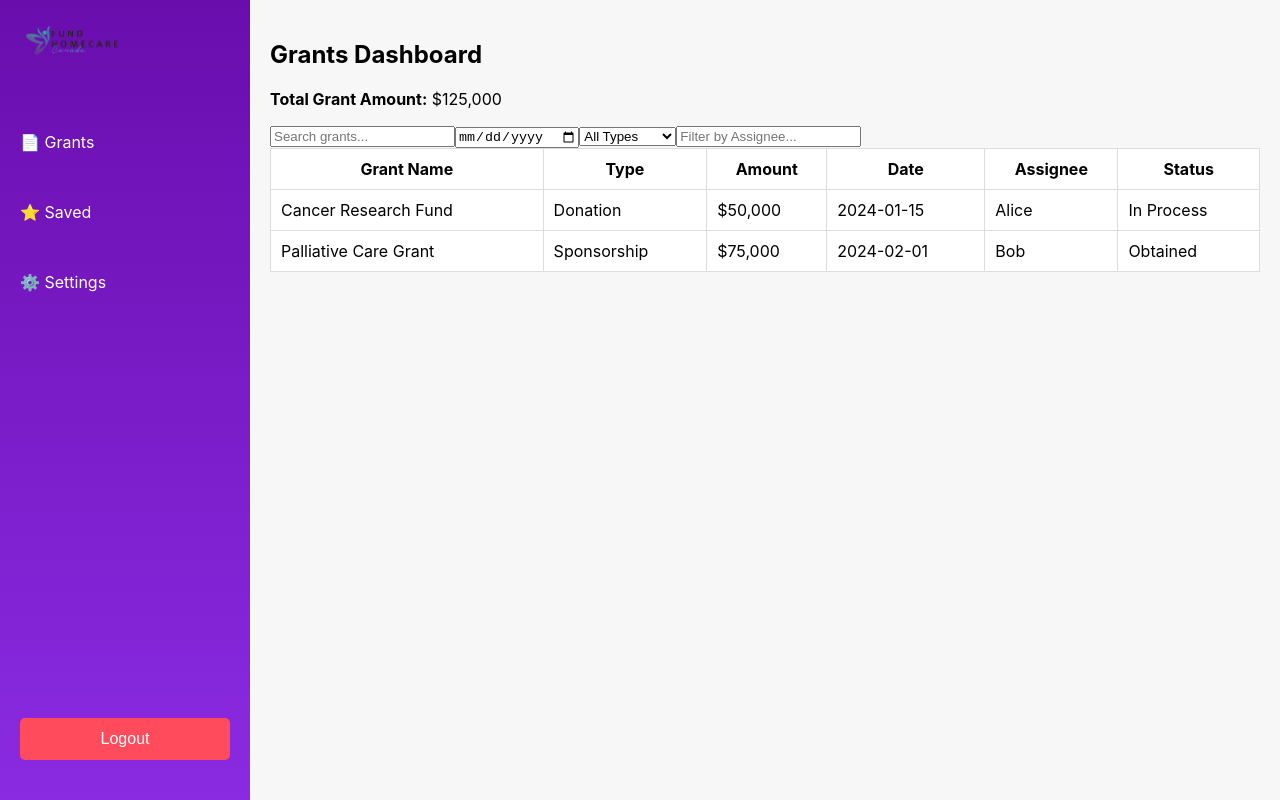
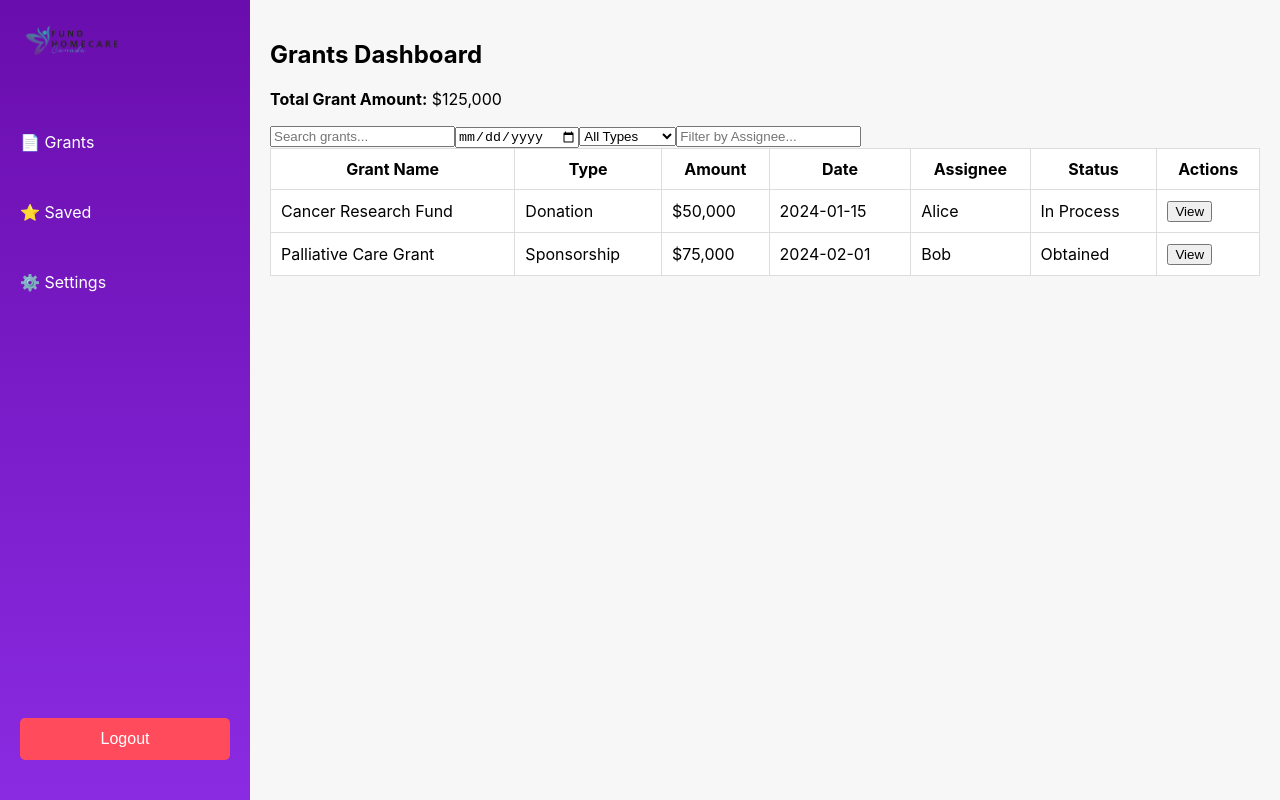
Before and after one commit to UWO-TSI/FundhomecareGrantAggregator, a React (Vite) app in the folder frontend/: page /dashboard in a window 1280 px wide. Built offline with nearby package versions, Linux system fonts and the light colour scheme.

Commit message:
Updated DashboardPage.jsx with cards implemented

```diff
--- a/frontend/src/DashboardPage.jsx
+++ b/frontend/src/DashboardPage.jsx
@@ -15,6 +15,9 @@ const DashboardPage = () => {
   const [filterType, setFilterType] = useState("");
   const [filterAssignee, setFilterAssignee] = useState("");
 
+  const [showModal, setShowModal] = useState(false);
+  const [selectedGrant, setSelectedGrant] = useState(null);
+
   // Calculate total grant amounts
   const totalAmount = grants.reduce((sum, grant) => sum + grant.amount, 0);
 
@@ -31,7 +34,6 @@ const DashboardPage = () => {
       <div className="dashboard-content">
         <h2>Grants Dashboard</h2>
 
-                {/* Total Grant Amount */}
         <p><strong>Total Grant Amount:</strong> ${totalAmount.toLocaleString()}</p>
 
         {/* Search & Filters */}
@@ -74,6 +76,7 @@ const DashboardPage = () => {
               <th>Date</th>
               <th>Assignee</th>
               <th>Status</th>
+              <th>Actions</th>
             </tr>
           </thead>
           <tbody>
@@ -85,11 +88,30 @@ const DashboardPage = () => {
                 <td>{grant.date}</td>
                 <td>{grant.assignee}</td>
                 <td>{grant.status}</td>
+                <td>
+                  <button
+                    className="view-button"
+                    onClick={() => {
+                      setSelectedGrant(grant);
+                      setShowModal(true);
+                    }}
+                  >
+                    View
+                  </button>
+                </td>
               </tr>
             ))}
           </tbody>
         </table>
       </div>
+
+      {/* Grant Details Modal */}
+      {showModal && (
+        <GrantDetailsModal
+          grant={selectedGrant}
+          onClose={() => setShowModal(false)}
+        />
+      )}
     </div>
   );
 };
```
Lines whose indentation alone changed are shown as unchanged.
